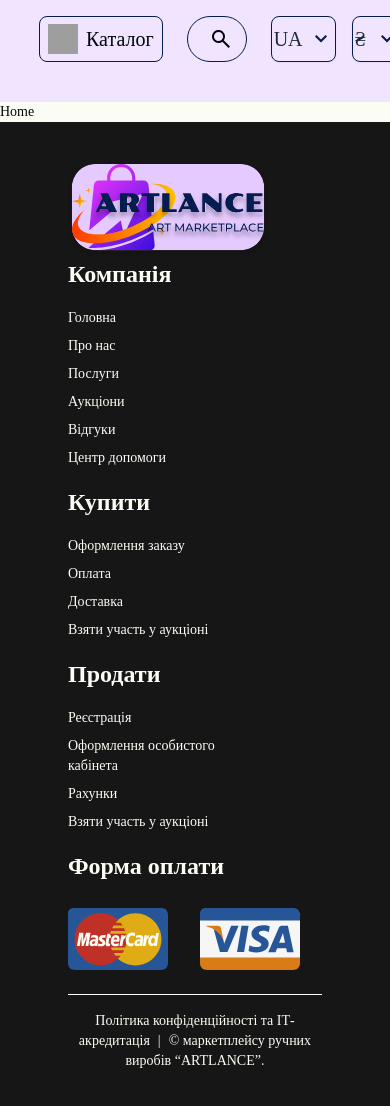
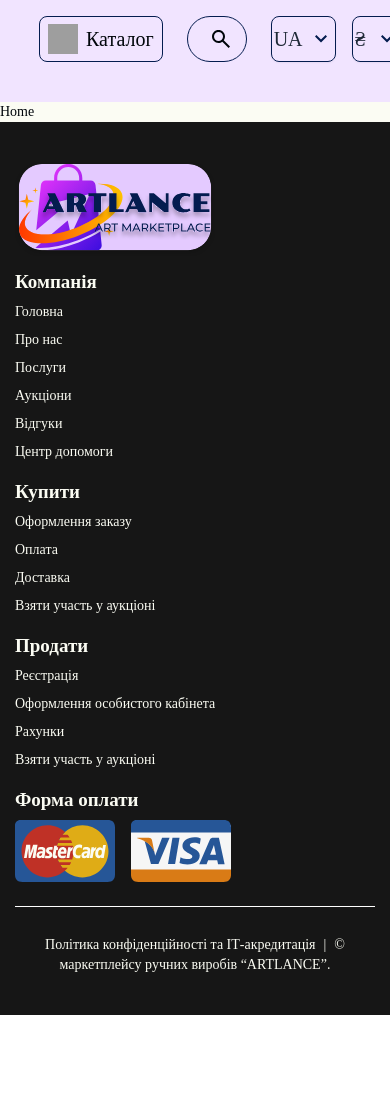
Before and after one commit to plaha303/marketplace_back, a React (Vite) app in the folder frontend/: page / in a window 390 px wide. Shown: the top 1106 px of the page. After the commit the page ends 1015 px from the top, so only its background shows below. Built offline with nearby package versions, Linux system fonts and the light colour scheme; grey boxes are pictures that could not be loaded; the HTML template or start-up script is replaced by a standard one; a web font is replaced by a local one.

Commit message:
fixed footer styles

```diff
--- a/frontend/src/components/Footer/FooterBottom.jsx
+++ b/frontend/src/components/Footer/FooterBottom.jsx
@@ -1,13 +1,13 @@
-function FooterBottom(){
-    return (
-        <div className="mt-[16px]">
-            <p>
-                Політика конфіденційності та ІТ-акредитація
-                <span className="mx-[8px]">|</span>
-                © маркетплейсу ручних виробів “ARTLANCE”.
-            </p>
-        </div>
-    )
+function FooterBottom() {
+	return (
+		<div className="mt-[4px] pt-[28px]  border-t border-white">
+			<p className="text-center">
+				Політика конфіденційності та ІТ-акредитація
+				<span className="mx-[8px]">|</span>© маркетплейсу ручних виробів
+				“ARTLANCE”.
+			</p>
+		</div>
+	);
 }
 
 export default FooterBottom;
--- a/frontend/src/components/Footer/FooterTop.jsx
+++ b/frontend/src/components/Footer/FooterTop.jsx
@@ -1,65 +1,63 @@
 import Logo from "../../components/Logo/Logo";
-import VisaImage from "../../../public/img/visa_method_card_payment_icon.svg";
-import MasterImage from "../../../public/img/master_method_card_payment_icon.svg";
 
 function FooterTop(){
     return (
-        <div className="w-full flex lg:flex-row md:flex-row sm:flex-row flex-col justify-between border-b border-white pb-[24px]">
-            <div className="min-w-[160px] mr-[24px] flex items-start">
+        <div className="w-full flex lg:flex-row md:flex-col sm:flex-col flex-col justify-between">
+            <div className="md:min-w-[160px] sm:min-w-full mr-[24px] flex items-start mb-4">
                 <Logo/>
             </div>
-            <div className="flex lg:flex-nowrap flex-wrap grow justify-between lg:gap-y-[116px] md:gap-y-[116px] text-left gap-4">
-                <div className="w-[180px] flex flex-col gap-y-[16px]">
-                    <div className="text-[24px] font-semibold leading-[36px]">
+            <div className="flex lg:flex-nowrap flex-wrap grow justify-between text-left">
+                <div className="md:w-[180px] w-full flex flex-col md:gap-y-[16px] gap-y-[10px] mb-5">
+                    <div className="lg:text-[24px] text-[19px] font-semibold md:leading-[36px] leading-1">
                         Компанія
                     </div>
                     <div className=" ">
                         <ul className="space-y-[8px]">
-                            <li><a href="#">Головна</a></li>
-                            <li><a href="#">Про нас</a></li>
-                            <li><a href="#">Послуги</a></li>
-                            <li><a href="#">Аукціони</a></li>
-                            <li><a href="#">Відгуки</a></li>
-                            <li><a href="#">Центр допомоги</a></li>
+                            <li><a href="#" className="hover:underline block">Головна</a></li>
+                            <li><a href="#" className="hover:underline block">Про нас</a></li>
+                            <li><a href="#" className="hover:underline block">Послуги</a></li>
+                            <li><a href="#" className="hover:underline block">Аукціони</a></li>
+                            <li><a href="#" className="hover:underline block">Відгуки</a></li>
+                            <li><a href="#" className="hover:underline block">Центр допомоги</a></li>
                         </ul>
                     </div>
                 </div>
-                <div className="w-[180px] flex flex-col gap-y-[16px]">
-                    <div className="text-[24px] font-semibold leading-[36px]">
+                <div className="md:w-[180px] w-full flex flex-col md:gap-y-[16px] gap-y-[10px] mb-5">
+                    <div className="lg:text-[24px] text-[19px] font-semibold md:leading-[36px] leading-1">
                         Купити
                     </div>
                     <div>
                         <ul className="space-y-[8px]">
-                            <li><a href="#">Оформлення заказу</a></li>
-                            <li><a href="#">Оплата</a></li>
-                            <li><a href="#">Доставка</a></li>
-                            <li><a href="#">Взяти участь у аукціоні</a></li>
+                            <li><a href="#" className="hover:underline">Оформлення заказу</a></li>
+                            <li><a href="#" className="hover:underline">Оплата</a></li>
+                            <li><a href="#" className="hover:underline">Доставка</a></li>
+                            <li><a href="#" className="hover:underline">Взяти участь у аукціоні</a></li>
                         </ul>
                     </div>
                 </div>
-                <div className="w-[180px] flex flex-col gap-y-[16px]">
-                    <div className="text-[24px] font-semibold leading-[36px]">
+                <div className="md:w-[180px] w-full flex flex-col md:gap-y-[16px] gap-y-[10px] mb-5">
+                    <div className="lg:text-[24px] text-[19px] font-semibold md:leading-[36px] leading-1">
                         Продати
                     </div>
                     <div>
                         <ul className="space-y-[8px]">
-                            <li><a href="#">Реєстрація</a></li>
-                            <li><a href="#">Оформлення особистого кабінета</a></li>
-                            <li><a href="#">Рахунки</a></li>
-                            <li><a href="#">Взяти участь у аукціоні</a></li>
+                            <li><a href="#" className="hover:underline">Реєстрація</a></li>
+                            <li><a href="#" className="hover:underline">Оформлення особистого кабінета</a></li>
+                            <li><a href="#" className="hover:underline">Рахунки</a></li>
+                            <li><a href="#" className="hover:underline">Взяти участь у аукціоні</a></li>
                         </ul>
                     </div>
                 </div>
-                <div className="w-[232px] flex flex-col gap-y-[24px] ">
-                    <div className="text-[24px] font-semibold leading-[36px]">
+                <div className="md:w-[232px] w-full flex flex-col md:gap-y-[24px] gap-y-[10px] mb-5">
+                    <div className="lg:text-[24px] text-[19px] font-semibold md:leading-[36px] leading-1">
                         Форма оплати
                     </div>
-                    <div className="flex flex-row justify-between">
-                        <div>
-                            <img src={MasterImage} width={100} height={62}/>
+                    <div className="flex flex-row lg:justify-between md:justify-start">
+                        <div className="lg:mr-0 mr-4">
+                            <img src="/img/master.svg" width={100} height={62}/>
                         </div>
                         <div>
-                            <img src={VisaImage} width={100} height={62}/>
+                            <img src="/img/visa.svg" width={100} height={62}/>
                         </div>
                     </div>
                 </div>
--- a/frontend/src/index.css
+++ b/frontend/src/index.css
@@ -7,6 +7,20 @@
   src: url("./fonts/Montserrat/Montserrat-VariableFont_wght.ttf");
 }
 
+html, body {
+  height: 100%;
+  margin: 0;
+}
+
+#root {
+  display: flex;
+  flex-direction: column;
+  min-height: 100vh;
+}
+
+main {
+  flex-grow: 1;
+}
 
 body {
   font-family: "Montserrat", serif;
--- a/frontend/src/layout/Footer/Footer.jsx
+++ b/frontend/src/layout/Footer/Footer.jsx
@@ -4,8 +4,8 @@ import FooterBottom from "../../components/Footer/FooterBottom";
 
 function Footer() {
   return (
-    <footer className="footer-center bg-[#161616] px-[68px] py-[40px]">
-      <div className="container text-[#FBFCF3]">
+    <footer className="bg-[#161616]  py-[40px] text-[#FBFCF3]">
+      <div className="container mx-auto px-[15px]">
         <FooterTop/>
         <FooterBottom/>
       </div>
```
Also changed, not shown: frontend/public/img/master.svg (renamed from frontend/public/img/master_method_card_payment_icon.svg), frontend/public/img/visa.svg (renamed from frontend/public/img/visa_method_card_payment_icon.svg).
